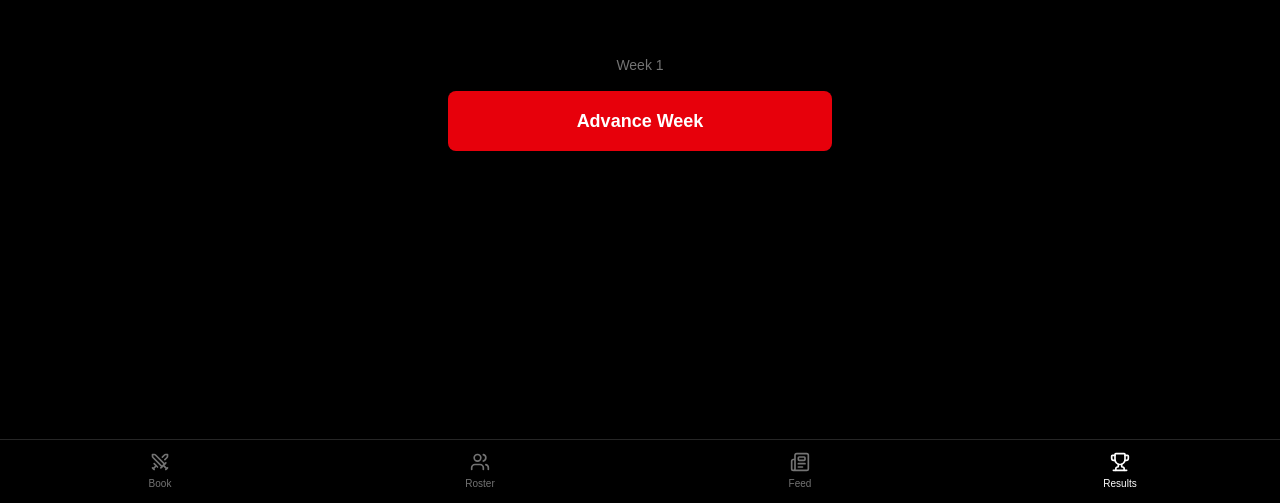
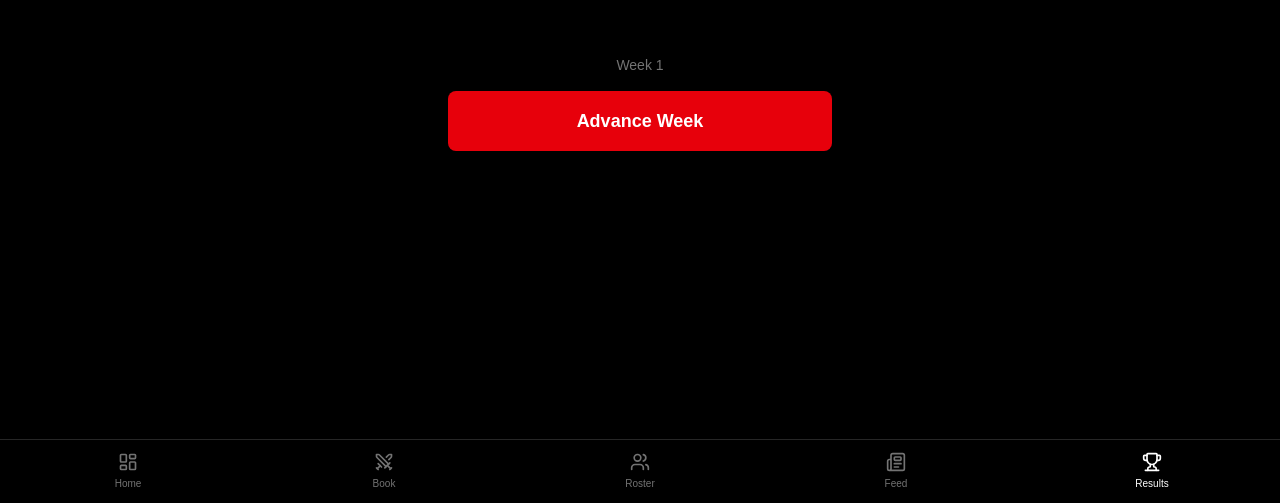
Before and after one commit to primyst/mma-promoter, a Next.js app: page /results in a window 1280 px wide. Shown: the part 297-800 px from the top of the page. Built offline with nearby package versions, Linux system fonts and the light colour scheme.

Commit message:
Update TabBar.tsx

```diff
--- a/src/components/TabBar.tsx
+++ b/src/components/TabBar.tsx
@@ -1,9 +1,10 @@
 "use client";
 
 import { usePathname, useRouter } from "next/navigation";
-import { Swords, Newspaper, Trophy, Users } from "lucide-react";
+import { LayoutDashboard, Swords, Newspaper, Trophy, Users } from "lucide-react";
 
 const TABS = [
+  { label: "Home", path: "/dashboard", icon: LayoutDashboard },
   { label: "Book", path: "/booking", icon: Swords },
   { label: "Roster", path: "/roster", icon: Users },
   { label: "Feed", path: "/feed", icon: Newspaper },
```
